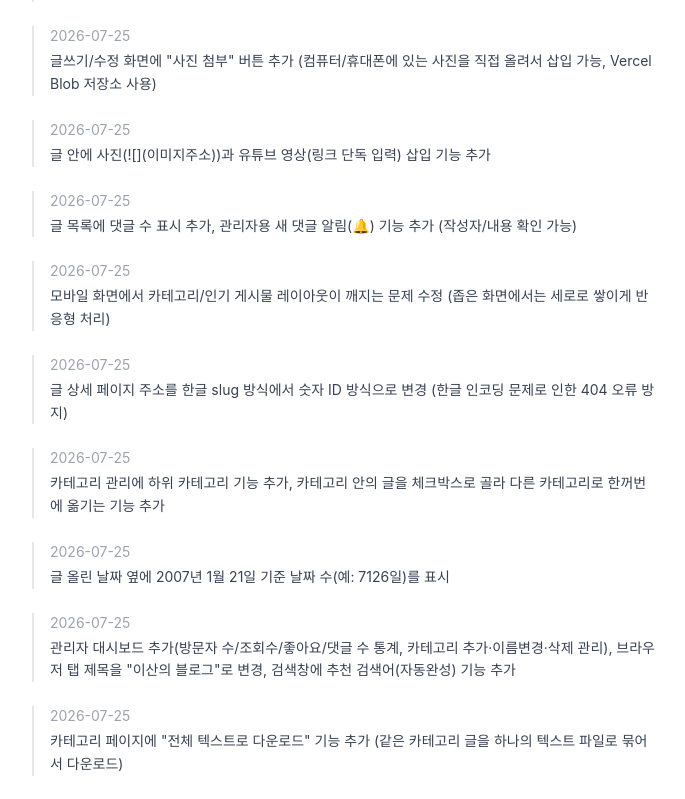
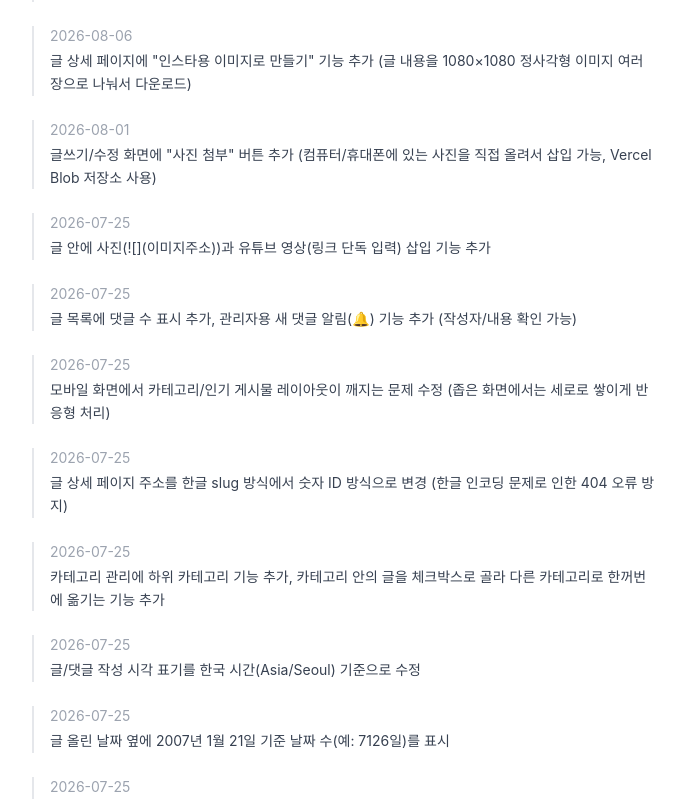
Before and after one commit to TedyIsGom-cell/Think-storage, a Next.js app: page /changelog in a window 1280 px wide. Shown: the part 501-1300 px from the top of the page, without its empty margins (296-981 px from the left). Built offline with nearby package versions, Linux system fonts and the light colour scheme.

Commit message:
Add files via upload

```diff
--- a/app/components/InstagramExport.tsx
+++ b/app/components/InstagramExport.tsx
@@ -3,7 +3,7 @@
 import { useState, useRef } from 'react';
 
 const WIDTH = 1080;
-const MARGIN = 90;
+const MARGIN = 130;
 const MAX_WIDTH = WIDTH - MARGIN * 2;
 const BODY_FONT_SIZE = 46;
 const BODY_LINE_HEIGHT = 66;
@@ -121,26 +121,48 @@ function drawCover(
 ) {
   fillBackground(ctx, height);
 
+  ctx.font = `bold 68px ${FONT_FAMILY}`;
+  const titleLines = wrapText(ctx, title, MAX_WIDTH).slice(0, 8);
+
+  const CATEGORY_H = 60;
+  const GAP_1 = 40;
+  const TITLE_LINE_H = 84;
+  const GAP_2 = 60;
+  const DATE_H = 40;
+  const GAP_3 = 50;
+  const WATERMARK_H = 36;
+
+  const titleBlockHeight = titleLines.length * TITLE_LINE_H;
+  const totalHeight =
+    CATEGORY_H + GAP_1 + titleBlockHeight + GAP_2 + DATE_H + GAP_3 + WATERMARK_H;
+
+  // 어떤 비율로 잘려도 안전하도록, 전체 내용을 캔버스 정중앙에 배치합니다.
+  let y = Math.max(MARGIN, (height - totalHeight) / 2);
+
   ctx.fillStyle = '#9ca3af';
   ctx.font = `32px ${FONT_FAMILY}`;
-  ctx.fillText(category, MARGIN, 220);
+  y += CATEGORY_H;
+  ctx.fillText(category, MARGIN, y);
+  y += GAP_1;
 
   ctx.fillStyle = '#111827';
   ctx.font = `bold 68px ${FONT_FAMILY}`;
-  const titleLines = wrapText(ctx, title, MAX_WIDTH);
-  let y = 320;
-  titleLines.slice(0, 8).forEach((line) => {
+  titleLines.forEach((line) => {
+    y += TITLE_LINE_H;
     ctx.fillText(line, MARGIN, y);
-    y += 84;
   });
+  y += GAP_2;
 
   ctx.fillStyle = '#9ca3af';
   ctx.font = `30px ${FONT_FAMILY}`;
-  ctx.fillText(dateLabel, MARGIN, height - 140);
+  y += DATE_H;
+  ctx.fillText(dateLabel, MARGIN, y);
+  y += GAP_3;
 
   ctx.fillStyle = '#d1d5db';
   ctx.font = `28px ${FONT_FAMILY}`;
-  ctx.fillText('이산의 블로그', MARGIN, height - 90);
+  y += WATERMARK_H;
+  ctx.fillText('이산의 블로그', MARGIN, y);
 }
 
 function drawTextPage(
@@ -156,11 +178,11 @@ function drawTextPage(
   ctx.fillStyle = '#9ca3af';
   ctx.font = `28px ${FONT_FAMILY}`;
   const shortTitle = title.length > 20 ? title.slice(0, 20) + '…' : title;
-  ctx.fillText(shortTitle, MARGIN, 100);
+  ctx.fillText(shortTitle, MARGIN, MARGIN);
 
   ctx.fillStyle = '#111827';
   ctx.font = `${BODY_FONT_SIZE}px ${FONT_FAMILY}`;
-  let y = 220;
+  let y = MARGIN + 130;
   lines.forEach((line) => {
     ctx.fillText(line, MARGIN, y);
     y += BODY_LINE_HEIGHT;
@@ -168,7 +190,7 @@ function drawTextPage(
 
   ctx.fillStyle = '#d1d5db';
   ctx.font = `28px ${FONT_FAMILY}`;
-  ctx.fillText(`${pageNum} / ${totalPages}`, WIDTH - MARGIN - 90, height - 90);
+  ctx.fillText(`${pageNum} / ${totalPages}`, WIDTH - MARGIN - 90, height - MARGIN + 40);
 }
 
 function drawImagePage(ctx: CanvasRenderingContext2D, height: number, img: HTMLImageElement) {
@@ -243,7 +265,7 @@ export default function InstagramExport({
         );
         if (allLines.length === 0) continue;
 
-        const availableHeight = height - 220 - 140;
+        const availableHeight = height - MARGIN * 2 - 90;
         const linesPerPage = Math.max(1, Math.floor(availableHeight / BODY_LINE_HEIGHT));
 
         const pages: string[][] = [];
--- a/lib/changelog.ts
+++ b/lib/changelog.ts
@@ -5,23 +5,27 @@ export type ChangelogEntry = {
 
 export const changelog: ChangelogEntry[] = [
   {
-    date: '2026-07-25',
+    date: '2026-08-06',
+    description: '인스타용 이미지 여백을 넉넉하게 늘리고 표지 슬라이드를 정중앙에 배치해서, 인스타그램 미리보기에서 글자가 잘리는 문제 방지',
+  },
+  {
+    date: '2026-08-06',
     description: '인스타용 이미지 만들기에서 글 속 사진을 실제 이미지로 캡처해서 넣도록 개선 (기존엔 텍스트로만 표시됨)',
   },
   {
-    date: '2026-07-25',
+    date: '2026-08-06',
     description: '마크다운 문법 지원(굵게/기울임/제목/인용/목록/링크), 다크 모드 추가, 댓글 좋아요 및 답글(대댓글) 기능 추가',
   },
   {
-    date: '2026-07-25',
+    date: '2026-08-06',
     description: '인스타용 이미지 만들기에 세로형(1080×1350) 크기 옵션 추가',
   },
   {
-    date: '2026-07-25',
-    description: '글 상세 페이지에 "인스타용 이미지로 만들기" 기능 추가 (글 내용을 1080x1080 정사각형 이미지 여러 장으로 나눠서 다운로드)',
+    date: '2026-08-06',
+    description: '글 상세 페이지에 "인스타용 이미지로 만들기" 기능 추가 (글 내용을 1080×1080 정사각형 이미지 여러 장으로 나눠서 다운로드)',
   },
   {
-    date: '2026-07-25',
+    date: '2026-08-01',
     description: '글쓰기/수정 화면에 "사진 첨부" 버튼 추가 (컴퓨터/휴대폰에 있는 사진을 직접 올려서 삽입 가능, Vercel Blob 저장소 사용)',
   },
   {
@@ -46,16 +50,19 @@ export const changelog: ChangelogEntry[] = [
   },
   {
     date: '2026-07-25',
+    description: '글/댓글 작성 시각 표기를 한국 시간(Asia/Seoul) 기준으로 수정',
+  },
+  {
+    date: '2026-07-25',
     description: '글 올린 날짜 옆에 2007년 1월 21일 기준 날짜 수(예: 7126일)를 표시',
   },
   {
     date: '2026-07-25',
-    description:
-      '관리자 대시보드 추가(방문자 수/조회수/좋아요/댓글 수 통계, 카테고리 추가·이름변경·삭제 관리), 브라우저 탭 제목을 "이산의 블로그"로 변경, 검색창에 추천 검색어(자동완성) 기능 추가',
+    description: '카테고리 페이지에 "전체 텍스트로 다운로드" 기능 추가 (같은 카테고리 글을 하나의 텍스트 파일로 묶어서 다운로드)',
   },
   {
     date: '2026-07-25',
-    description: '카테고리 페이지에 "전체 텍스트로 다운로드" 기능 추가 (같은 카테고리 글을 하나의 텍스트 파일로 묶어서 다운로드)',
+    description: '관리자 대시보드 추가(방문자 수/조회수/좋아요/댓글 수 통계, 카테고리 추가·이름변경·삭제 관리), 브라우저 탭 제목을 "이산의 블로그"로 변경, 검색창에 추천 검색어(자동완성) 기능 추가',
   },
   {
     date: '2026-07-25',
```
